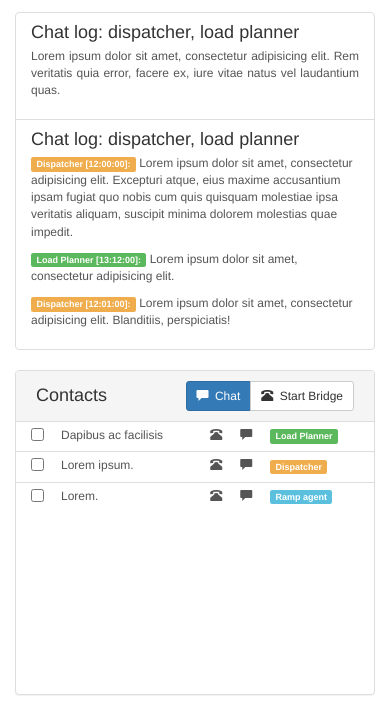
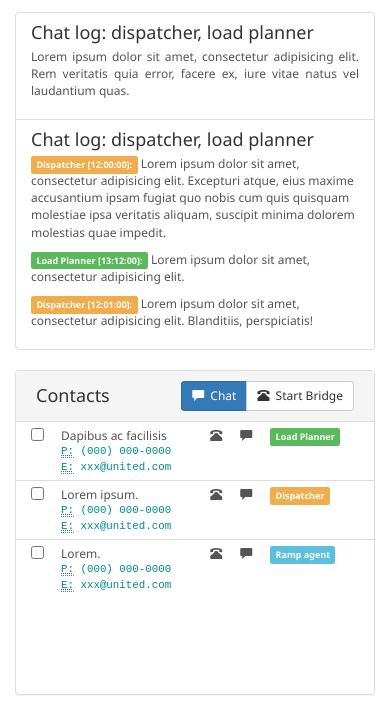
Before and after one commit to chai85/angular-calendar, a website: page app/index.html in a window 390 px wide. Shown: the part 60-772 px from the top of the page. Drawn offline with nearby package versions, Linux system fonts and the light colour scheme.

Commit message:
phone number and email addresses

```diff
--- a/app/app.scss
+++ b/app/app.scss
@@ -18,8 +18,18 @@
     padding-right: 3px;
 }
 
-.list-group-special .list-group-item {
-    padding: 5px 0;
+.list-group-special {
+    .list-group-item {
+        padding: 5px 0;
+    }
+    .email,
+    .phone {
+        padding: 0;
+        margin: 0;
+        color: darkcyan;
+        font-size: 0.9em;
+        font-family: monospace;
+    }
 }
 
 .collab > .row {
@@ -27,7 +37,11 @@
 }
 
 body {
+    font-family: Segoe UI, Arial, Helvetica, sans-serif;
     font-size: 12px;
+    line-height: 1.42857143;
+    color: #333;
+    background-color: #fff;
 }
 
 .contacts {
--- a/app/index.html
+++ b/app/index.html
@@ -84,7 +84,10 @@
                             <div class="col-xs-1 checkbox-div">
                                 <input type="checkbox">
                             </div>
-                            <div class="col-xs-5"><span>Dapibus ac facilisis</span></div>
+                            <div class="col-xs-5"><span>Dapibus ac facilisis</span>
+                                <p class="phone"><abbr title="Phone Number">P:</abbr> (000) 000-0000</p>
+                                <p class="email"><abbr title="E-mail address">E:</abbr> xxx@united.com</p>
+                            </div>
                             <div class="col-xs-1"><span class="glyphicon glyphicon-phone-alt phone-icon"></span></div>
                             <div class="col-xs-1"><span class="glyphicon glyphicon-comment comment-icon"></span></div>
                             <div class="col-xs-3"><span class="label label-success">Load Planner</span></div>
@@ -94,7 +97,10 @@
                             <div class="col-xs-1 checkbox-div">
                                 <input type="checkbox">
                             </div>
-                            <div class="col-xs-5"><span>Lorem ipsum.</span></div>
+                            <div class="col-xs-5"><span>Lorem ipsum.</span>
+                                <p class="phone"><abbr title="Phone Number">P:</abbr> (000) 000-0000</p>
+                                <p class="email"><abbr title="E-mail address">E:</abbr> xxx@united.com</p>
+                            </div>
                             <div class="col-xs-1"><span class="glyphicon glyphicon-phone-alt phone-icon"></span></div>
                             <div class="col-xs-1"><span class="glyphicon glyphicon-comment comment-icon"></span></div>
                             <div class="col-xs-3"><span class="label label-warning">Dispatcher</span></div>
@@ -104,7 +110,10 @@
                             <div class="col-xs-1 checkbox-div">
                                 <input type="checkbox">
                             </div>
-                            <div class="col-xs-5"><span>Lorem.</span></div>
+                            <div class="col-xs-5"><span>Lorem.</span>
+                                <p class="phone"><abbr title="Phone Number">P:</abbr> (000) 000-0000</p>
+                                <p class="email"><abbr title="E-mail address">E:</abbr> xxx@united.com</p>
+                            </div>
                             <div class="col-xs-1"><span class="glyphicon glyphicon-phone-alt phone-icon"></span></div>
                             <div class="col-xs-1"><span class="glyphicon glyphicon-comment comment-icon"></span></div>
                             <div class="col-xs-3"><span class="label label-info">Ramp agent</span></div>
```
Also changed, not shown: app/app.css, 1 other file.
